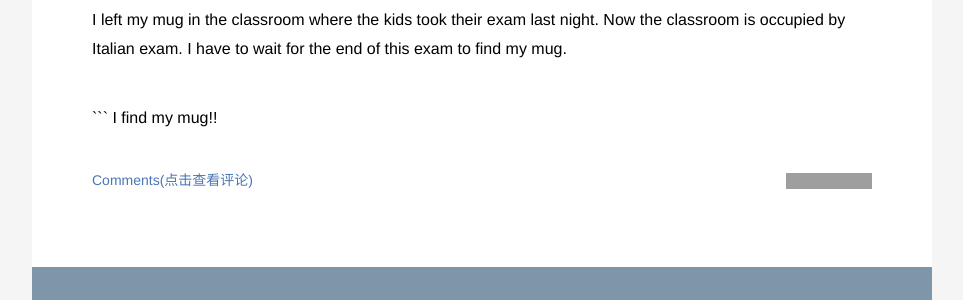
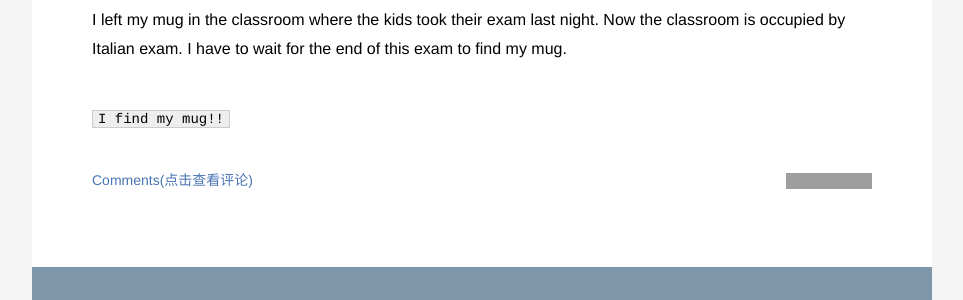
Before and after one commit to TianqiYu/TianqiYu.github.io, a Jekyll site: the page built from _posts/2017-04-25-first-blog.md, in a window 1280 px wide. Shown: the part 254-554 px from the top of the page, without its empty margins (158-1121 px from the left). Built offline with Jekyll 4.4.1, drawn with Linux system fonts in a browser that asks for light colours; grey boxes are pictures that could not be loaded.

````diff
--- a/_posts/2017-04-25-first-blog.md
+++ b/_posts/2017-04-25-first-blog.md
@@ -7,5 +7,4 @@ description: test
 ## This blog is for testing.
 I left my mug in the classroom where the kids took their exam last night. Now the classroom is occupied by Italian exam. I have to wait for the end of this exam to find my mug.
 
-```
-I find my mug!!
+`I find my mug!!`
````
